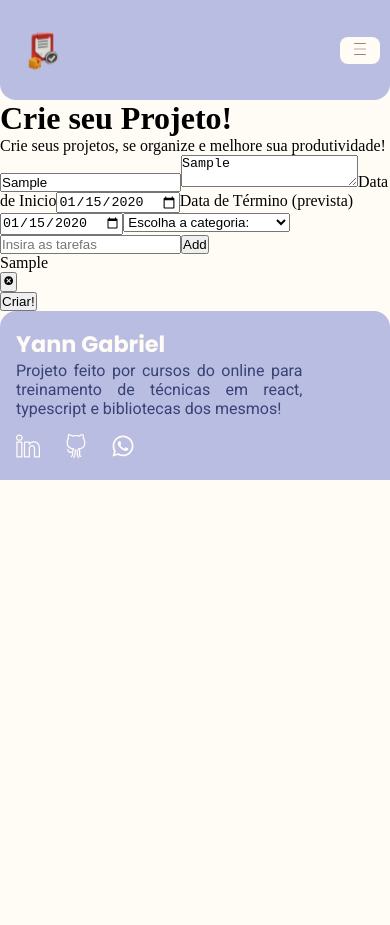
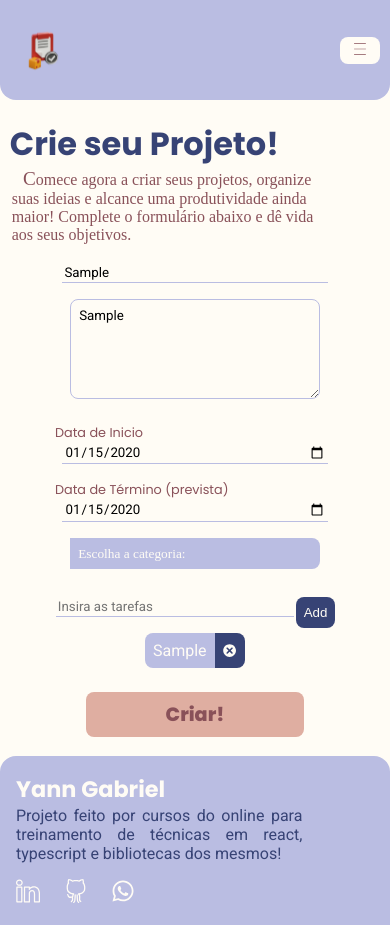
Before and after one commit to YannGabriel/TeskiFy, a React (Create React App) app: page /newproject in a window 390 px wide. Both pictures are taken after typing "Sample", "Sample", "2020-01-15", "2020-01-15", "Sample" into the empty fields and a click on the button "Add". Before the commit the page ends 844 px from the top, so only its background shows below. Built offline with nearby package versions, Linux system fonts and the light colour scheme; data requests are answered from the project's data file; a web font is replaced by a local one.

Commit message:
new peojwct page style for mobile first
next step: PC style :)

```diff
--- /dev/null
+++ b/src/components/Form/fields/Input/input.module.scss
@@ -0,0 +1,21 @@
+
+
+@use '../../../../sass/fonts.scss' as fonts;
+@use '../../../../sass/colors' as color;
+
+.inputField{
+  display: block;
+  margin: auto;
+  border: none;
+  outline: none;
+  width: 85%;
+  border-bottom: 1px solid color.$periwinkleSecundary;
+  margin-bottom: 1rem;
+  font-family: fonts.$Roboto;
+  background-color: transparent;
+  padding: 0.125rem;
+
+  &:focus{
+    border-bottom: 1.5px solid color.$navyPrimary;
+  }
+}
--- a/src/components/Form/input.tsx
+++ b/src/components/Form/fields/Input/input.tsx
@@ -1,3 +1,6 @@
+
+import styles from "./input.module.scss"
+
 interface inputProps {
   type: string;
   name: string;
@@ -10,6 +13,7 @@ interface inputProps {
 export const Input = ({ type, placeholder, id, value, onChange, name }: inputProps) => {
   return (
     <input
+    className={styles.inputField}
       type={type}
       name={name}
       placeholder={placeholder}
--- /dev/null
+++ b/src/components/Form/fields/Select/select.module.scss
@@ -0,0 +1,30 @@
+@use '../../../../sass/fonts.scss' as fonts;
+@use '../../../../sass/colors' as color;
+
+.selectContainer {
+  background-color: color.$periwinkleSecundary;
+  color: color.$cloudPrimary;
+  padding: 0.5rem;
+  border-radius: 0rem 0.5rem 0.5rem 0rem;
+  border: none;
+  width: 80%;
+  margin: auto;
+  display: block;
+  outline: none;
+  margin-bottom: 1.5rem;
+  appearance: none;
+  font-family: fonts.$Afacada;
+  transition: all 0.5s ease-in;
+  cursor: pointer;
+
+  &:focus {
+    background-color: color.$navyPrimary;
+    border: none;
+    border-radius: 1rem 1rem 0rem 0rem;
+  }
+
+  option {
+    background-color: color.$periwinkleSecundary;
+    color: color.$cloudPrimary;
+}
+}
--- a/src/components/Form/select.tsx
+++ b/src/components/Form/fields/Select/select.tsx
@@ -1,3 +1,6 @@
+
+import styles from "./select.module.scss"
+
 interface SelectProps {
   name: string;
   value: any;
@@ -8,16 +11,17 @@ interface SelectProps {
 export const Select = ({ name, options, onChange, value }: SelectProps) => {
   return (
     <select
+    className={styles.selectContainer}
       onChange={onChange}
       name={name}
       id={name}
       value={value || ''}
     >
-      <option value="">Escolha a categoria:</option> {/* Melhor deixar o value vazio */}
-      {options.map((option) => (
-        <option value={option.id} key={option.id}>
-          {option.name}
-        </option>
+        <option value="" className={styles.optionValueStart}>Escolha a categoria:</option>
+        {options.map((option) => (
+          <option value={option.id} key={option.id} className={styles.optionValue}>
+            {option.name}
+          </option>
       ))}
     </select>
   );
--- /dev/null
+++ b/src/components/Form/form.module.scss
@@ -0,0 +1,110 @@
+
+@use '../../sass/fonts.scss' as fonts;
+@use '../../sass/colors' as color;
+
+
+.formContent{
+  padding: 5% 0%;
+  width: 80%;
+  margin: auto;
+
+  .descriptionBox{
+    display: block;
+    margin: auto;
+    outline: none;
+    width: 80%;
+    height: 100px;
+    padding: 0.5rem;
+    margin-bottom: 1.5rem;
+    border-radius: 0.5rem;
+    border: solid 1px color.$periwinkleSecundary;
+    font-family: fonts.$Roboto;
+    background-color: transparent;
+
+    &:focus{
+      border: 1.75px solid color.$marronSecundary;
+    }
+  }
+
+  .datesTexts{
+    font-size: 0.8rem;
+    font-family: fonts.$Poppins;
+    color: color.$marronSecundary;
+    padding: 1rem;
+    margin-bottom: 1rem;
+  }
+
+  .tasksField{
+    display: flex;
+    width: 90%;
+    margin: auto;
+    justify-content: center;
+    align-items: center;
+    height: 40px;
+
+    .tasksButton{
+      padding: 0.5rem;
+      border: none;
+      border-radius: 0.5rem;
+      background-color: color.$navyPrimary;
+      color: color.$cloudPrimary;
+      transition: all 0.5s ease;
+
+      &:active{
+        color: color.$marronSecundary;
+        background-color: color.$peachSecondary;
+      }
+    }
+  }
+
+  .tasksContainer{
+    width: 80%;
+    display: block;
+    margin: auto;
+
+    .tasksViewport{
+      width: 95%;
+      display: flex;
+      margin: auto;
+      justify-content: center;
+      margin-bottom: 0.25rem;
+
+      .taskText{
+        background-color: color.$periwinkleSecundary;
+        color: color.$cloudPrimary;
+        font-family: fonts.$Roboto;
+        padding: 0.5rem;
+        text-align: center;
+        border-radius: 0.5rem 0rem 0rem 0.5rem;
+      }
+
+      .deleteButton{
+        background-color: color.$navyPrimary;
+        color: color.$cloudPrimary;
+        padding: 0.15rem 0.35rem;
+        text-align: center;
+        display: flex;
+        align-items: center;
+        justify-content: center;
+        font-size: 1.2rem;
+        border: none;
+        border-radius: 0rem 0.5rem 0.5rem 0rem;
+      }
+    }
+  }
+
+  .sendButton{
+    width: 70%;
+    display: block;
+    margin: auto;
+    border: none;
+    padding: 0.5rem 1rem;
+    margin-top: 1.5rem;
+    color: color.$marronSecundary;
+    background-color: color.$peachSecondary;
+    font-family: fonts.$Poppins;
+    font-size: 1.2rem;
+    font-weight: 800;
+    border-radius: 0.5rem;
+  }
+}
--- a/src/components/Form/form.tsx
+++ b/src/components/Form/form.tsx
@@ -1,7 +1,8 @@
 import { useEffect, useState } from "react";
 import { TiDelete } from "react-icons/ti";
-import { Input } from "./input";
-import { Select } from "./select";
+import { Input } from "./fields/Input/input";
+import { Select } from "./fields/Select/select";
+import styles from "./form.module.scss"
 
 interface ProjectsProps {
   handleSubmit: any;
@@ -72,7 +73,7 @@ export const ProjectForm = ({ handleSubmit }: ProjectsProps) => {
   }, []);
 
   return (
-    <form onSubmit={submit}>
+    <form onSubmit={submit} className={styles.formContent}>
       <Input
         type="text"
         placeholder="Insira o nome do projeto"
@@ -86,8 +87,9 @@ export const ProjectForm = ({ handleSubmit }: ProjectsProps) => {
         id="ProjectInfos"
         placeholder="Descrição do projeto"
         onChange={handleChange}
+        className={styles.descriptionBox}
       ></textarea>
-      <span>Data de Inicio</span>
+      <span className={styles.datesTexts}>Data de Inicio</span>
       <Input
         type="date"
         placeholder="Data Inicial do Projeto"
@@ -96,7 +98,7 @@ export const ProjectForm = ({ handleSubmit }: ProjectsProps) => {
         id="DateStart"
         onChange={handleChange}
       />
-      <span>Data de Término (prevista)</span>
+      <span className={styles.datesTexts}>Data de Término (prevista)</span>
       <Input
         type="date"
         placeholder="Data Final do projeto"
@@ -112,7 +114,7 @@ export const ProjectForm = ({ handleSubmit }: ProjectsProps) => {
         onChange={handleCategory}
       />
 
-      <div>
+      <div className={styles.tasksField}>
         <Input
           name="tasks"
           type="text"
@@ -121,23 +123,23 @@ export const ProjectForm = ({ handleSubmit }: ProjectsProps) => {
           value={currentTask}
           onChange={(e) => setCurrentTask(e.target.value)}
         />
-        <button onClick={addTask}>Add</button>
+        <button onClick={addTask} className={styles.tasksButton}>Add</button>
       </div>
 
       <p></p>
 
-      <span>
+      <span className={styles.tasksContainer}>
         {project.tasks.map((task) => (
-          <div key={task.id}>
-            <p>{task.name}</p>
-            <button onClick={() => removeTask(task.id)}>
+          <div key={task.id} className={styles.tasksViewport}>
+            <p className={styles.taskText}>{task.name}</p>
+            <button className={styles.deleteButton} onClick={() => removeTask(task.id)}>
               <TiDelete />
             </button>
           </div>
         ))}
       </span>
 
-      <button id="SendProject">
+      <button id="SendProject" className={styles.sendButton}>
         Criar!
       </button>
     </form>
--- /dev/null
+++ b/src/pages/newproject/newProject.module.scss
@@ -0,0 +1,27 @@
+
+
+@use "../../sass/colors" as color;
+@use "../../sass/fonts" as fonts;
+
+
+.newProjectPageTitle{
+  color: color.$navyPrimary;
+  font-size: 2rem;
+  padding-left: 2.5%;
+  padding-top: 5%;
+  font-family: fonts.$Poppins;
+  font-weight: 700;
+}
+
+.projectPageDescription{
+  width: 85%;
+  padding-left: 3%;
+  color: color.$marronSecundary;
+  font-family: fonts.$Afacada;
+
+  &::first-letter{
+    padding-left: 3.5%;
+    font-size: 1.2rem;
+  }
+
+}
--- a/src/pages/newproject/newproject.tsx
+++ b/src/pages/newproject/newproject.tsx
@@ -1,5 +1,6 @@
 import { ProjectForm } from "../../components/Form/form";
 import { useNavigate } from "react-router-dom";
+import styles from "./newProject.module.scss"
 
 export const NewProject = () => {
   const navigate = useNavigate();
@@ -25,12 +26,13 @@ export const NewProject = () => {
 
   return (
     <div className="NewProjectPage">
-      <h1 id="pageCalledTittle">
+      <h1 id="pageCalledTittle" className={styles.newProjectPageTitle}>
         Crie seu Projeto!
       </h1>
 
-      <p id="aboutTittle">
-        Crie seus projetos, se organize e melhore sua produtividade!
+      <p id="aboutTittle" className={styles.projectPageDescription}>
+      Comece agora a criar seus projetos, organize suas ideias e alcance uma produtividade ainda maior!
+      Complete o formulário abaixo e dê vida aos seus objetivos.
       </p>
 
       <ProjectForm handleSubmit={createPost} />
--- a/src/pages/project/projects.tsx
+++ b/src/pages/project/projects.tsx
@@ -4,6 +4,8 @@ import { useEffect, useState } from "react";
 import { LinkButton } from "../../components/buttons/newProjectButton";
 import { ProjectCard } from "../../components/projects/projectCard";
 import { Loader } from "../../components/Layout/loader";
+import styles from "./project.module.scss"
+
 
 interface Category {
   id: string;
```
Also changed, not shown: src/pages/project/project.module.scss (added).
